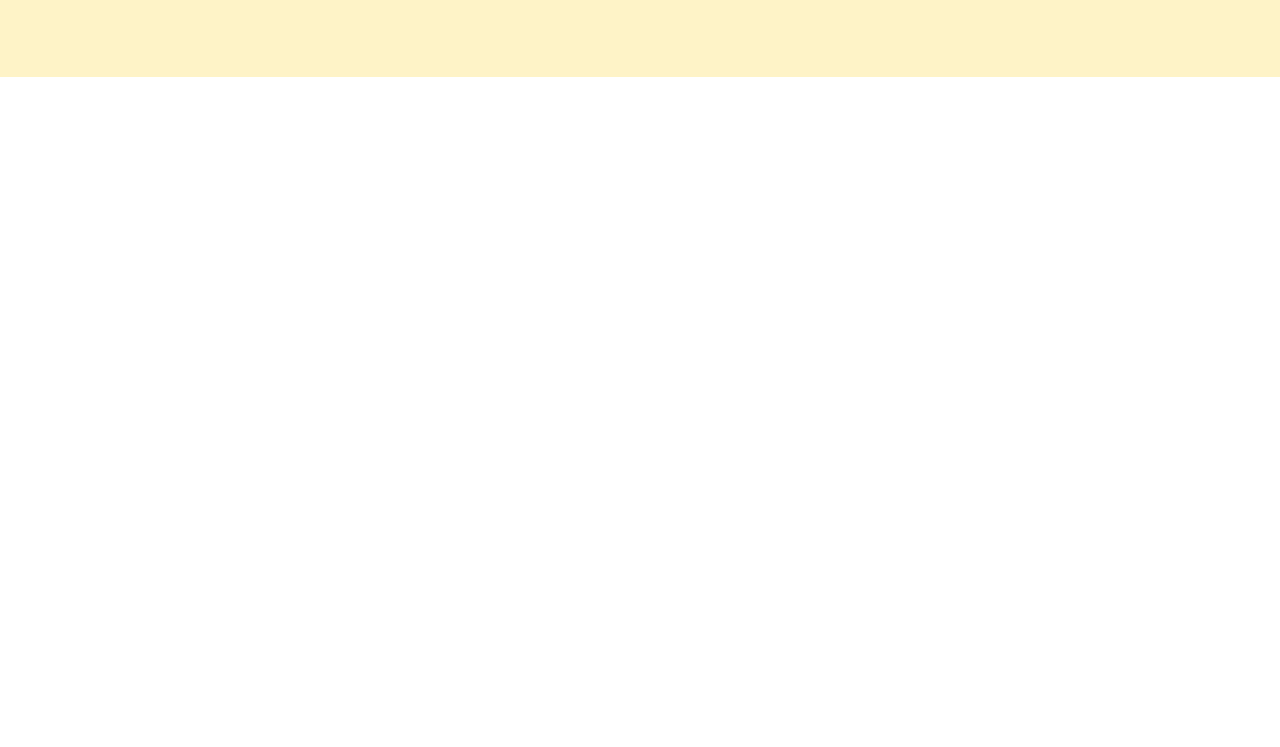
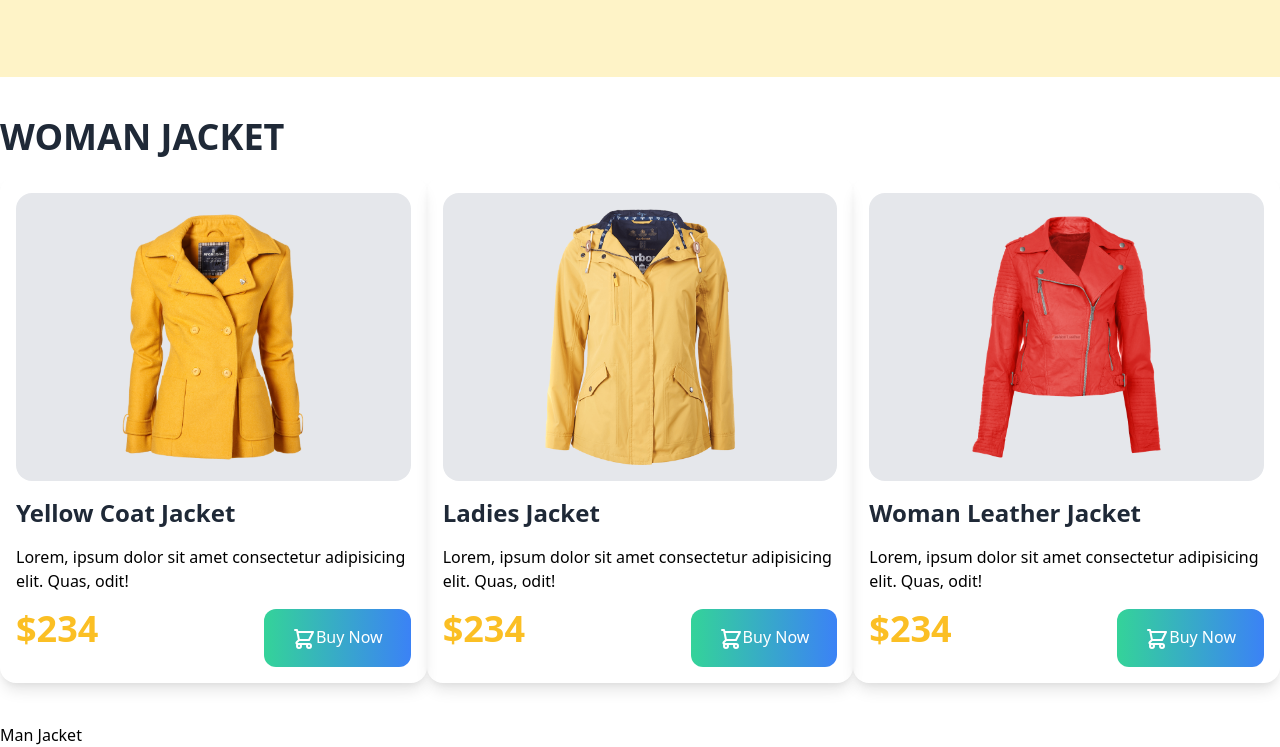
Before and after one commit to TitasKanti/my-penguin-tailwind-repo, a plain HTML site: page index.html in a window 1280 px wide. Shown: the part 570-1317 px from the top of the page. Before the commit the page ends 800 px from the top, so only its background shows below. Drawn offline with nearby package versions, Linux system fonts and the light colour scheme.

Commit message:
some update

```diff
--- a/index.html
+++ b/index.html
@@ -5,14 +5,14 @@
     <meta http-equiv="X-UA-Compatible" content="IE=edge">
     <meta name="viewport" content="width=device-width, initial-scale=1.0">
     <title>Penguin Fashion</title>
-    <!-- tailwind cdn -->
+    <!-- tailwind css cdn -->
     <link href="https://unpkg.com/tailwindcss@^2/dist/tailwind.min.css" rel="stylesheet">
 </head>
 <body>
     <header class="bg-yellow-100">
-       <section class="md:flex items-center justify-around px-12 py-20">
+       <section class="container mx-auto md:flex items-center justify-around lg:py-20">
            <div class="space-y-4">
-            <h1 class="text-7xl font-bold uppercase">
+            <h1 class="text-6xl font-bold uppercase">
                 <span class="text-yellow-400">Be the Penguins</span><br>
                 <span class="text-gray-800">of Winter</span>
             </h1>
@@ -27,7 +27,62 @@
        </section>
     </header>
     <main>
+        <!-- womaen jacket section -->
+        <section class="container mx-auto my-10">
+            <h2 class="uppercase text-4xl font-bold text-gray-800 mb-5">Woman Jacket</h2>
+            <!-- woman jacket container -->
+            <div class="grid lg:grid-cols-3 md:grid-cols-2">
+                <!--------------- single coat item starts -------------------------->
+                <div class="shadow-lg rounded-2xl p-4 space-y-4">
+                    <div class="bg-gray-200 rounded-2xl py-4">
+                        <img class="h-64 mx-auto" src="images/jacket-1.png" alt="">
+                    </div>
+                    <h4 class="text-2xl text-gray-800 font-bold">Yellow Coat Jacket</h4>
+                    <p>Lorem, ipsum dolor sit amet consectetur adipisicing elit. Quas, odit!</p>
+                    <div class="flex justify-between">
+                        <h2 class="text-4xl font-black text-yellow-400">$234</h2>
+                        <button class="bg-gradient-to-r from-green-400 to-blue-500 hover:from-pink-500 hover:to-yellow-500 text-white px-7 py-4 rounded-xl font-medium"><svg xmlns="http://www.w3.org/2000/svg" class="inline h-6 w-6" fill="none" viewBox="0 0 24 24" stroke="currentColor">
+                            <path stroke-linecap="round" stroke-linejoin="round" stroke-width="2" d="M3 3h2l.4 2M7 13h10l4-8H5.4M7 13L5.4 5M7 13l-2.293 2.293c-.63.63-.184 1.707.707 1.707H17m0 0a2 2 0 100 4 2 2 0 000-4zm-8 2a2 2 0 11-4 0 2 2 0 014 0z" />
+                          </svg>Buy Now</button>
+                    </div>
+                </div>
+                                <!------------- single coat item ends -------------->
 
+                <!------------------------- single coat item starts -------------------------->
+                <div class="shadow-lg rounded-2xl p-4 space-y-4">
+                    <div class="bg-gray-200 rounded-2xl py-4">
+                        <img class="h-64 mx-auto" src="images/jacket-2.png" alt="">
+                    </div>
+                    <h4 class="text-2xl text-gray-800 font-bold">Ladies Jacket</h4>
+                    <p>Lorem, ipsum dolor sit amet consectetur adipisicing elit. Quas, odit!</p>
+                    <div class="flex justify-between">
+                        <h2 class="text-4xl font-black text-yellow-400">$234</h2>
+                        <button class="bg-gradient-to-r from-green-400 to-blue-500 hover:from-pink-500 hover:to-yellow-500 text-white px-7 py-4 rounded-xl font-medium"><svg xmlns="http://www.w3.org/2000/svg" class="inline h-6 w-6" fill="none" viewBox="0 0 24 24" stroke="currentColor">
+                            <path stroke-linecap="round" stroke-linejoin="round" stroke-width="2" d="M3 3h2l.4 2M7 13h10l4-8H5.4M7 13L5.4 5M7 13l-2.293 2.293c-.63.63-.184 1.707.707 1.707H17m0 0a2 2 0 100 4 2 2 0 000-4zm-8 2a2 2 0 11-4 0 2 2 0 014 0z" />
+                          </svg>Buy Now</button>
+                    </div>
+                </div>
+                                    <!----------- single coat item ends -------------->
+
+                <!------------------------ single coat item starts ------------------------------------>
+                <div class="shadow-lg rounded-2xl p-4 space-y-4">
+                    <div class="bg-gray-200 rounded-2xl py-4">
+                        <img class="h-64 mx-auto" src="images/jacket-3.png" alt="">
+                    </div>
+                    <h4 class="text-2xl text-gray-800 font-bold">Woman Leather Jacket</h4>
+                    <p>Lorem, ipsum dolor sit amet consectetur adipisicing elit. Quas, odit!</p>
+                    <div class="flex justify-between">
+                        <h2 class="text-4xl font-black text-yellow-400">$234</h2>
+                        <button class="bg-gradient-to-r from-green-400 to-blue-500 hover:from-pink-500 hover:to-yellow-500 text-white px-7 py-4 rounded-xl font-medium"><svg xmlns="http://www.w3.org/2000/svg" class="inline h-6 w-6" fill="none" viewBox="0 0 24 24" stroke="currentColor">
+                            <path stroke-linecap="round" stroke-linejoin="round" stroke-width="2" d="M3 3h2l.4 2M7 13h10l4-8H5.4M7 13L5.4 5M7 13l-2.293 2.293c-.63.63-.184 1.707.707 1.707H17m0 0a2 2 0 100 4 2 2 0 000-4zm-8 2a2 2 0 11-4 0 2 2 0 014 0z" />
+                          </svg>Buy Now</button>
+                    </div>
+                </div>
+                                <!------------ single coat item ends -------------->
+            </div>
+        </section>
+        <!-- man jacket section -->
+        <h2>Man Jacket</h2>
     </main>
     <footer>
 
```
